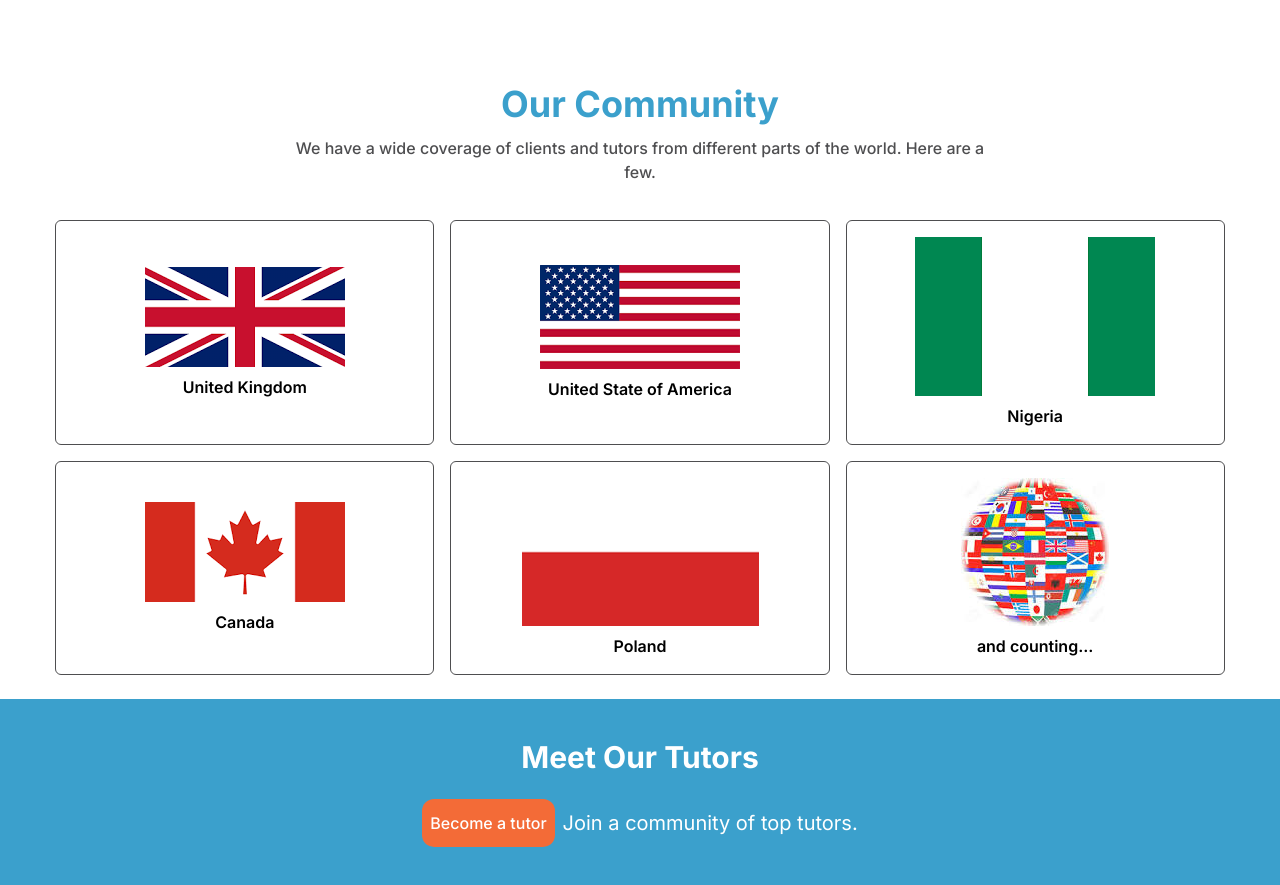
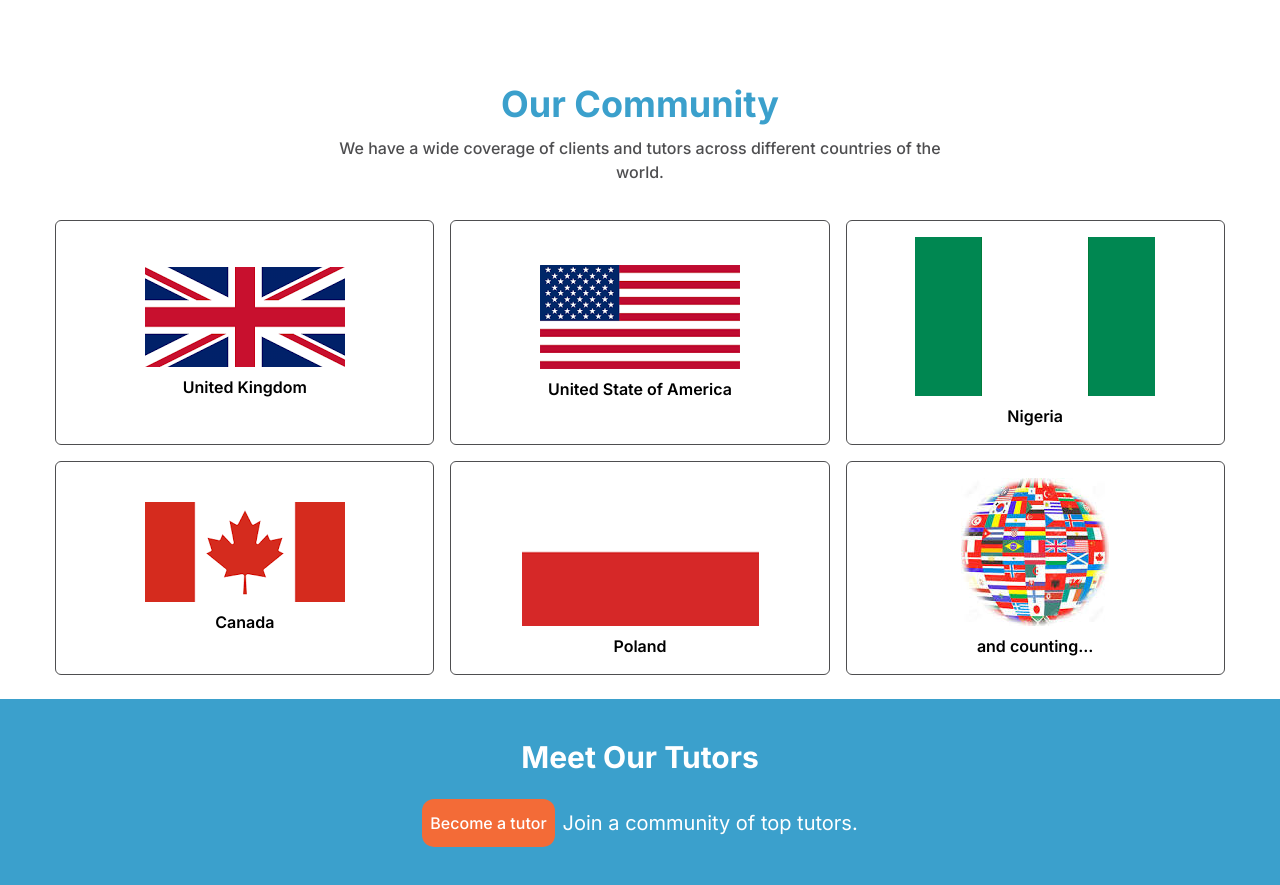
Before and after one commit to Patrick-Chukwu/thrivetop, a React (Vite) app: page / in a window 1280 px wide. Shown: the part 3220-4105 px from the top of the page. Built offline with nearby package versions, Linux system fonts and the light colour scheme.

Commit message:
feat: update community

```diff
--- a/src/components/Presence.jsx
+++ b/src/components/Presence.jsx
@@ -13,7 +13,7 @@ const Presence = () => {
     <section className='flex flex-col justify-center items-center p-6 px-2 gap-8'>
               <div className="flex gap-2 flex-col">
               <h2 className="text-2xl md:text-4xl text-primary  text-center font-bold">Our Community</h2>
-              <p className="text-base text-brand  font-medium text-left px-2 py-1 md:text-center w-[98%] mx-auto">We have a wide coverage of clients and tutors from different parts of the world. Here are a few.</p>
+              <p className="text-base text-brand  font-medium text-left px-2 py-1 md:text-center w-[98%] mx-auto">We have a wide coverage of clients and tutors across different countries of the world.</p>
               </div>
 
                 <div className="flex flex-row gap-4 flex-wrap  mx-auto justify-center">
```
